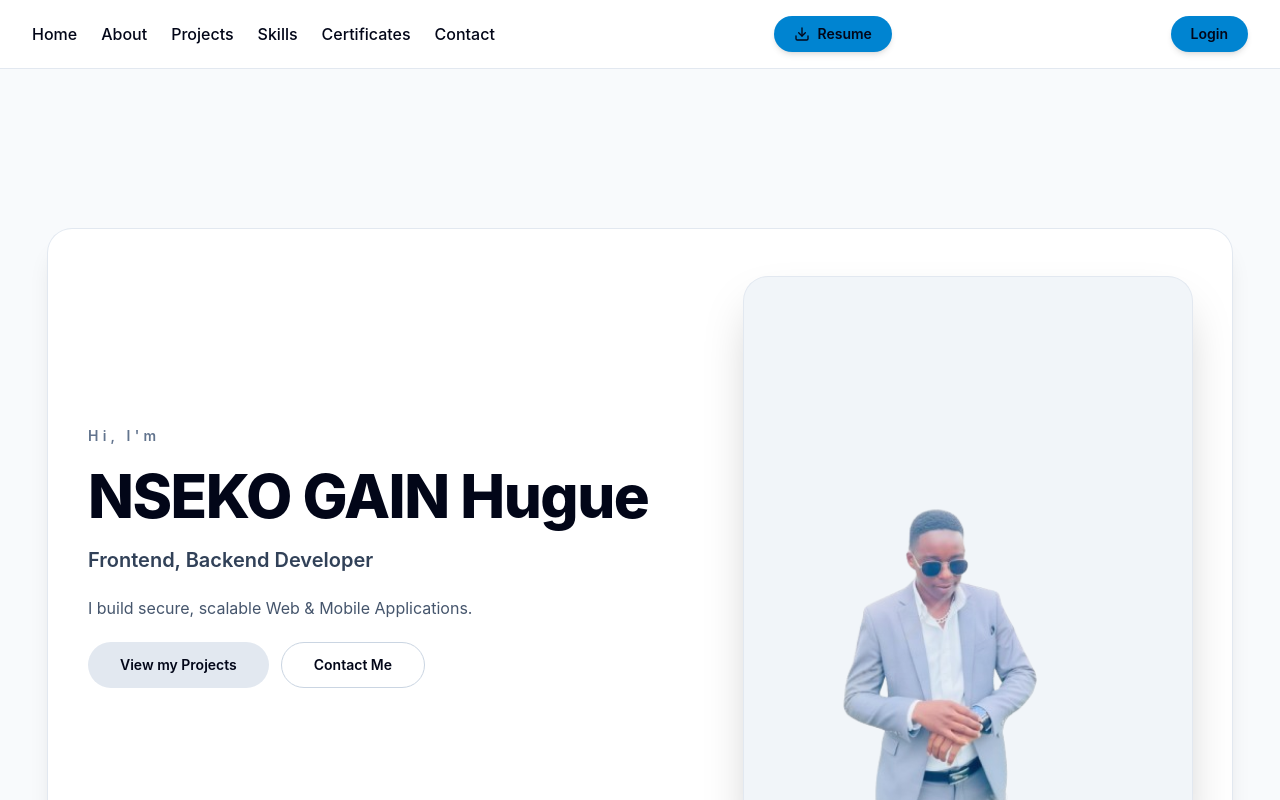
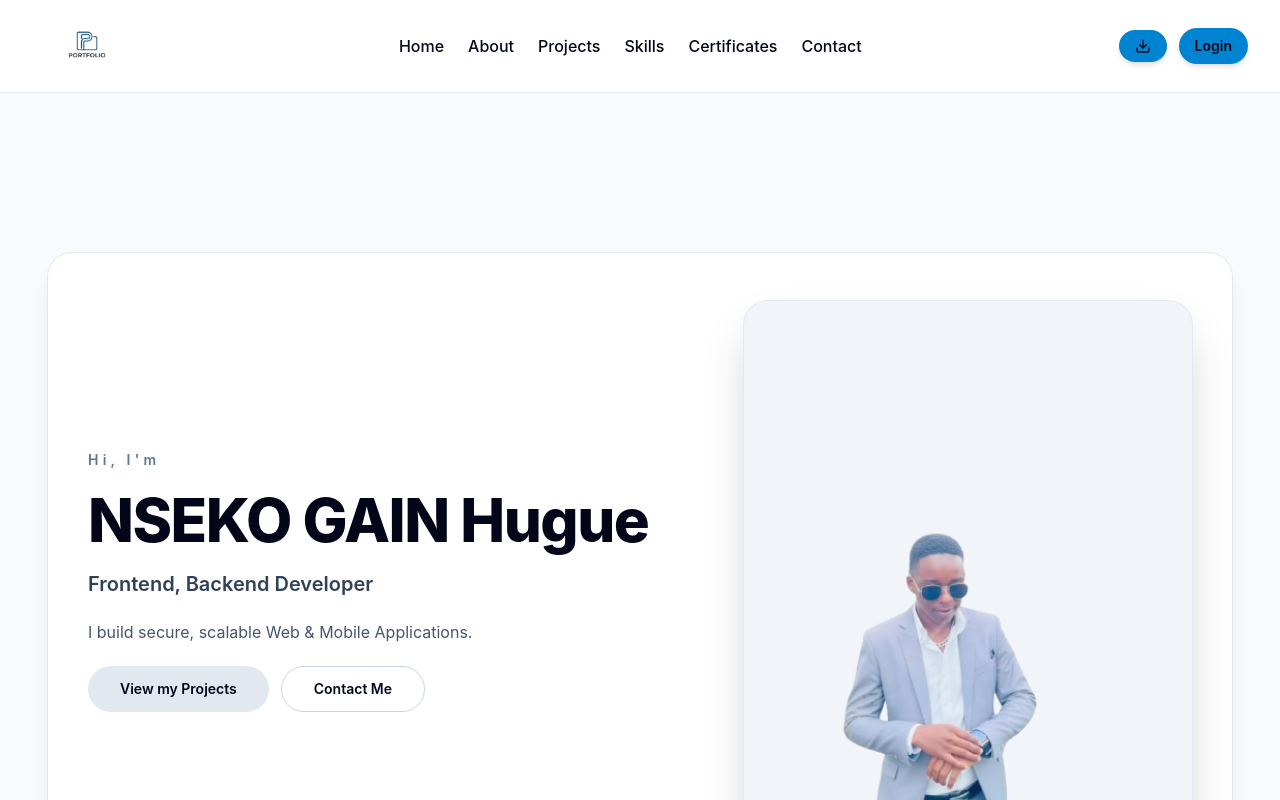
Before and after one commit to nseko-stack/Portifolio, a React (Vite) app in the folder Front-end/: page / in a window 1280 px wide. Shown: the top 800 px of the page. Built offline with nearby package versions, Linux system fonts and the light colour scheme; no server answers.

Commit message:
adding logo

```diff
--- a/Front-end/components/Navbar.jsx
+++ b/Front-end/components/Navbar.jsx
@@ -1,6 +1,6 @@
 import React, { useState } from 'react';
 import { Link } from 'react-router-dom';
-
+import logo from '../public/logo.png';
 
 function Navbar() {
   // State to handle mobile menu visibility
@@ -13,12 +13,13 @@ function Navbar() {
     <nav className="sticky top-0 z-20 border-b border-slate-200 bg-white/95 backdrop-blur-sm">
       <div className="mx-auto flex max-w-7xl items-center justify-between gap-3 px-4 py-3 sm:px-8 sm:py-4">
 
-                {/* Left side: Hamburger button for mobile, hidden on desktop */}
-                <div className="flex items-center md:hidden">
+        {/* Left side: Mobile menu button & Logo container */}
+        <div className="flex items-center gap-4">
+          {/* Hamburger button for mobile, hidden on desktop */}
           <button
             onClick={toggleMenu}
             type="button"
-                        className="inline-flex items-center justify-center p-2 rounded-md text-slate-600 hover:text-slate-900 hover:bg-slate-100 focus:outline-none"
+            className="inline-flex items-center justify-center p-2 rounded-md text-slate-600 hover:text-slate-900 hover:bg-slate-100 focus:outline-none md:hidden"
             aria-expanded={isOpen}
           >
             <span className="sr-only">Open main menu</span>
@@ -34,48 +35,51 @@ function Navbar() {
               </svg>
             )}
           </button>
+
+          {/* Logo Container - Enlarged sizes applied here */}
+          <div className="flex items-center">
+            <img
+              src={logo}
+              alt="logo"
+              className="h-19 w-auto max-w-[250px] md:h-15 md:max-w-[250px] object-contain"
+            />
+          </div>
         </div>
 
-                {/* Desktop Navigation: Visible on md screens and up, hidden on mobile */}
+        {/* Desktop Navigation Links: Hidden on mobile */}
         <div className="hidden md:flex items-center justify-center gap-6">
           <a href="#Home" className="text-slate-600 hover:text-slate-900 font-medium transition-colors">Home</a>
           <a href="#About" className="text-slate-600 hover:text-slate-900 font-medium transition-colors">About</a>
           <a href="#Projects" className="text-slate-600 hover:text-slate-900 font-medium transition-colors">Projects</a>
-                    <a href="#Skills" className="text-slate-600 hover:text-slate-900 font-medium transition-colors font-medium">Skills</a>
-                    <a href="#Certificates" className="text-slate-600 hover:text-slate-900 font-medium transition-colors font-medium">Certificates</a>
+          <a href="#Skills" className="text-slate-600 hover:text-slate-900 font-medium transition-colors">Skills</a>
+          <a href="#Certificates" className="text-slate-600 hover:text-slate-900 font-medium transition-colors">Certificates</a>
           <a href="#Contact" className="text-slate-600 hover:text-slate-900 font-medium transition-colors">Contact</a>
         </div>
 
+        {/* Right side: Action Buttons (Resume & Login) */}
+        <div className="flex items-center gap-3">
+          {/* Download Resume Button */}
           <a
-                    href="\documents\NSEKO GAIN Hugue.pdf"
+            href="/documents/NSEKO GAIN Hugue.pdf"
             download="Resume.pdf"
-                    className="inline-flex items-center gap-2 rounded-full bg-sky-600 px-5 py-2 text-sm font-semibold text-white shadow-md transition duration-200 hover:bg-sky-700 hover:shadow-lg focus:outline-none focus:ring-2 focus:ring-sky-300"
+            className="inline-flex items-center gap-2 rounded-full bg-sky-600 px-4 py-2 text-xs sm:text-sm font-semibold text-white shadow-md transition duration-200 hover:bg-sky-700 hover:shadow-lg focus:outline-none focus:ring-2 focus:ring-sky-300"
           >
-
-                <svg
-                    className="h-4 w-4"
-                    viewBox="0 0 24 24"
-                    fill="none"
-                    stroke="currentColor"
-                    strokeWidth="2"
-                    strokeLinecap="round"
-                    strokeLinejoin="round"
-                >
+            <svg className="h-4 w-4" viewBox="0 0 24 24" fill="none" stroke="currentColor" strokeWidth="2" strokeLinecap="round" strokeLinejoin="round">
               <path d="M21 15v4a2 2 0 0 1-2 2H5a2 2 0 0 1-2-2v-4" />
               <polyline points="7 10 12 15 17 10" />
               <line x1="12" x2="12" y1="15" y2="3" />
             </svg>
-
-                <span>Resume</span>
+            <span className="hidden xs:inline">Resume</span>
           </a>
 
-                {/* Always visible Login Action Button */}
+          {/* Login Action Button */}
           <Link
             to="/login"
-                    className="rounded-full bg-sky-600 px-5 py-2 text-sm font-semibold text-white shadow-md transition duration-200 hover:bg-sky-700 hover:shadow-lg focus:outline-none focus:ring-2 focus:ring-sky-300"
+            className="rounded-full bg-sky-600 px-4 py-2 text-xs sm:text-sm font-semibold text-white shadow-md transition duration-200 hover:bg-sky-700 hover:shadow-lg focus:outline-none focus:ring-2 focus:ring-sky-300"
           >
             Login
           </Link>
+        </div>
       </div>
 
       {/* Mobile Navigation Dropdown Menu */}
```
Lines whose indentation alone changed are shown as unchanged.
